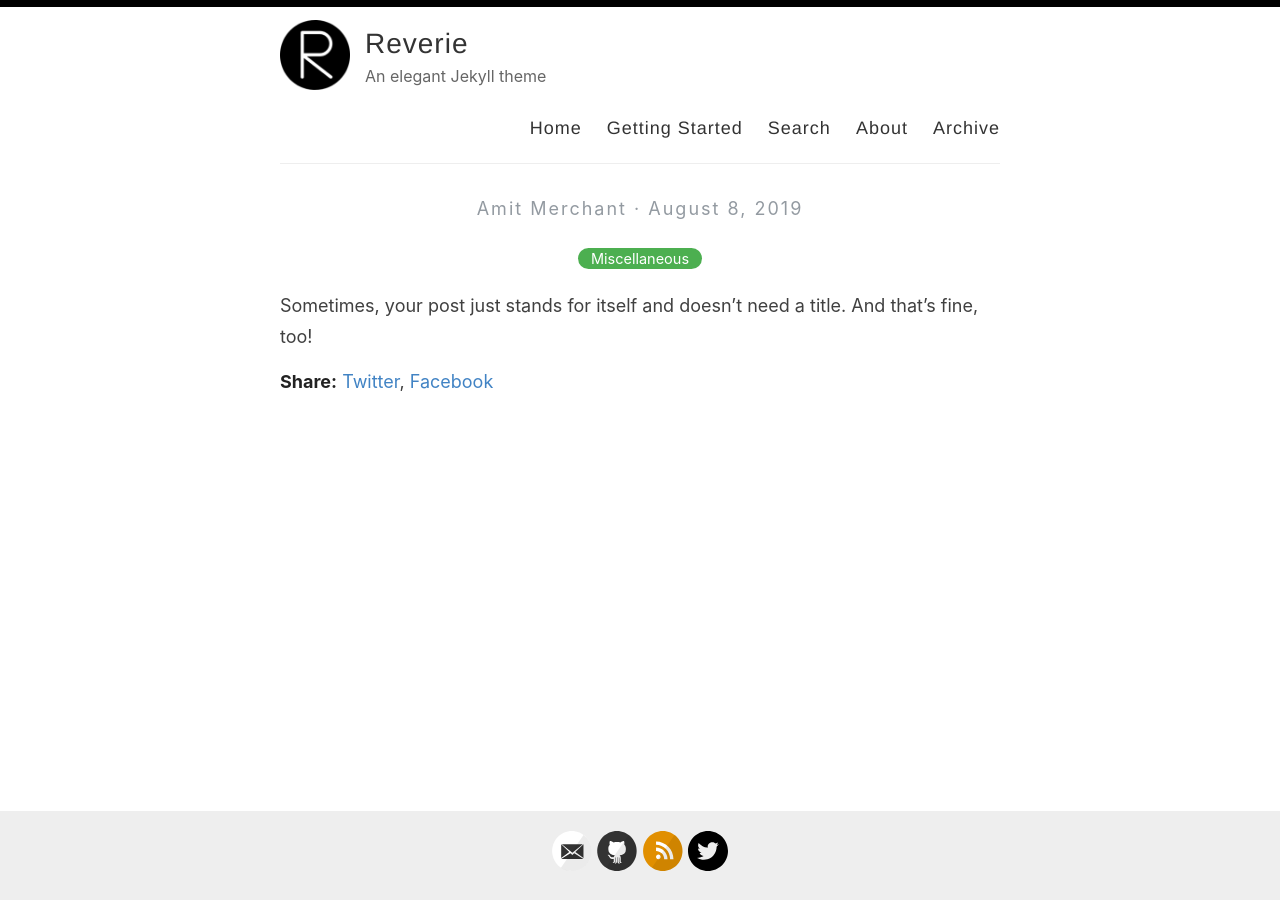
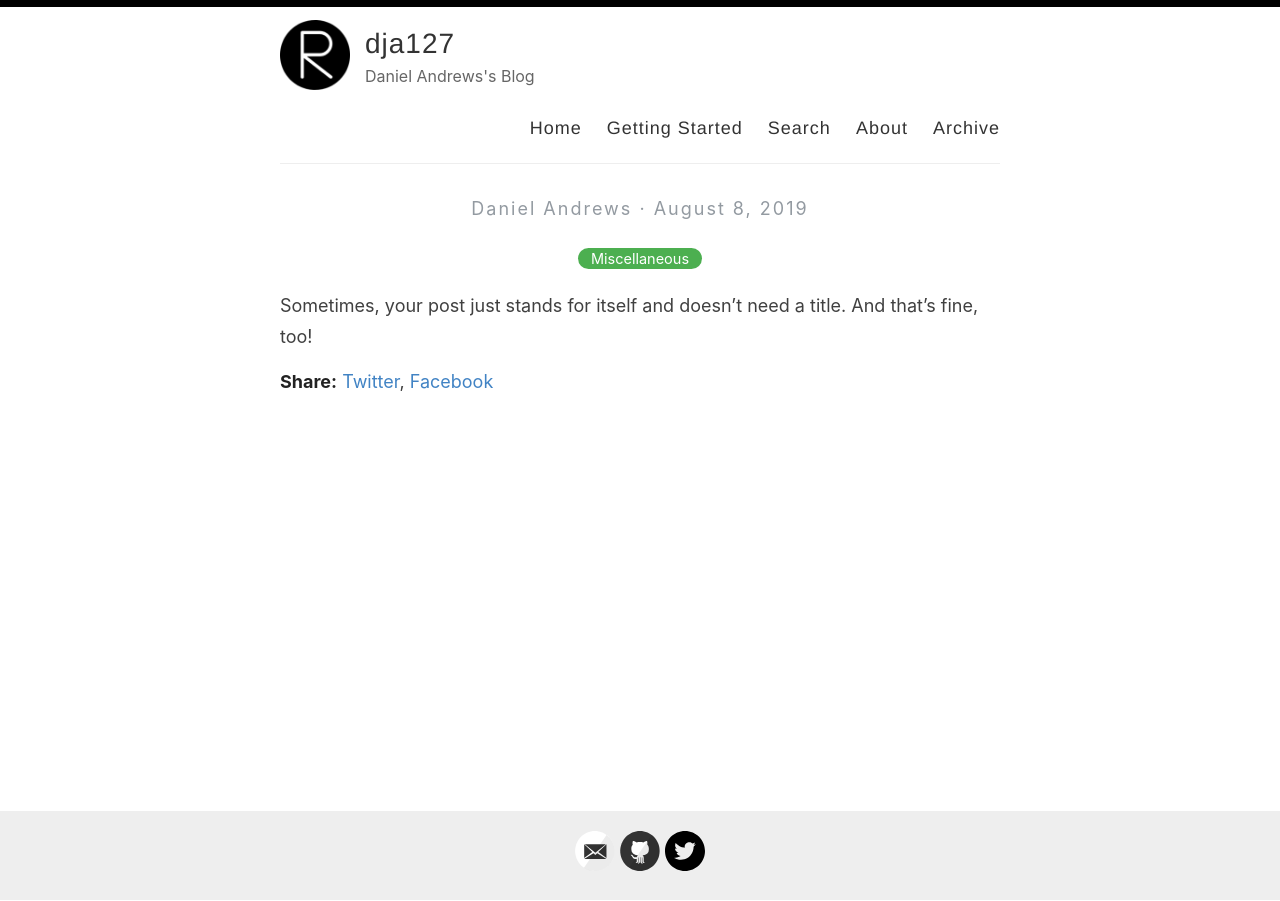
Before and after one commit to dja127/dja127.github.io, a Jekyll site: the page built from _posts/2019-08-08-no-title-posts.md, in a window 1280 px wide. Built offline with Jekyll 4.4.1, drawn with Linux system fonts in a browser that asks for light colours.

Commit message:
Make it mine

```diff
--- a/_config.yml
+++ b/_config.yml
@@ -3,13 +3,13 @@
 #
 
 # Name of your site (displayed in the header)
-name: Reverie
+name: dja127
 
 # Name of the author
-author: Amit Merchant
+author: Daniel Andrews
 
 # Short bio or description (displayed in the header)
-description: An elegant Jekyll theme
+description: Daniel Andrews's Blog
 
 # URL of your avatar or profile pic (you could use your GitHub profile pic)
 avatar: /images/reverie.png
@@ -21,15 +21,15 @@ avatar: /images/reverie.png
 # Includes an icon in the footer for each username you enter
 footer-links:
   dribbble:
-  email: amit.d.merchant@gmail.com
+  email: dja127@gmail.com
   facebook:
   flickr:
-  github: amitmerchant1990/reverie
+  github: dja127/dja127.github.io
   instagram:
   linkedin:
   pinterest:
-  rss: rss
-  twitter: amit_merchant
+  rss:
+  twitter: dja127
   stackoverflow:
   youtube: # channel/<your_long_string> or user/<user-name>
   googleplus: # anything in your profile username that comes after plus.google.com/
@@ -41,21 +41,21 @@ footer-links:
 disqus:
 
 # Enter your Google Analytics web tracking code (e.g. UA-2110908-2) to activate tracking
-google_analytics: UA-43339302-11
+google_analytics:
 
 # For newer "GA4" analytics, use the following instead of the "UA" entry above
 #google_analytics_ga4: G-GABC1DEFG
 
 # Your website URL (e.g. http://amitmerchant1990.github.io or http://www.amitmerchant.com)
 # Used for Sitemap.xml and your RSS feed
-url: http://www.amitmerchant.com/reverie
-enforce_ssl: https://www.amitmerchant.com/reverie
+url: http://dja127.github.io
+enforce_ssl: https://dja127.github.io
 
 # If you're hosting your site at a Project repository on GitHub pages
 # (http://yourusername.github.io/repository-name)
 # and NOT your User repository (http://yourusername.github.io)
 # then add in the baseurl here, like this: "/repository-name"
-baseurl: "/reverie"
+baseurl:
 
 #
 # !! You don't need to change any of the configuration flags below !!
```
